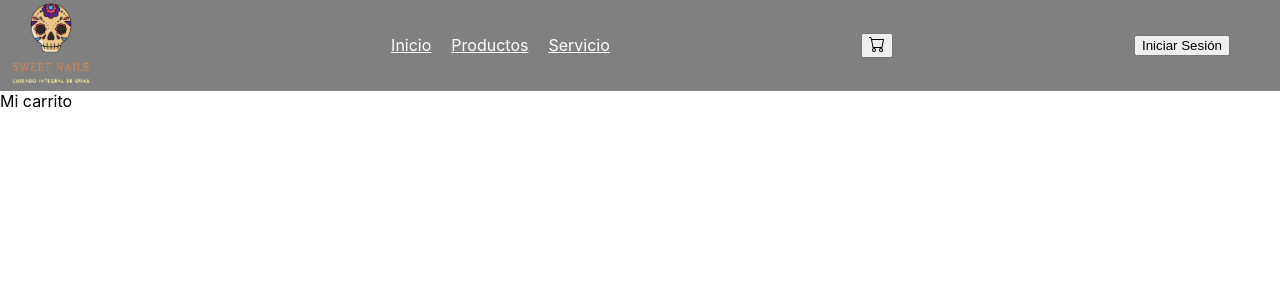
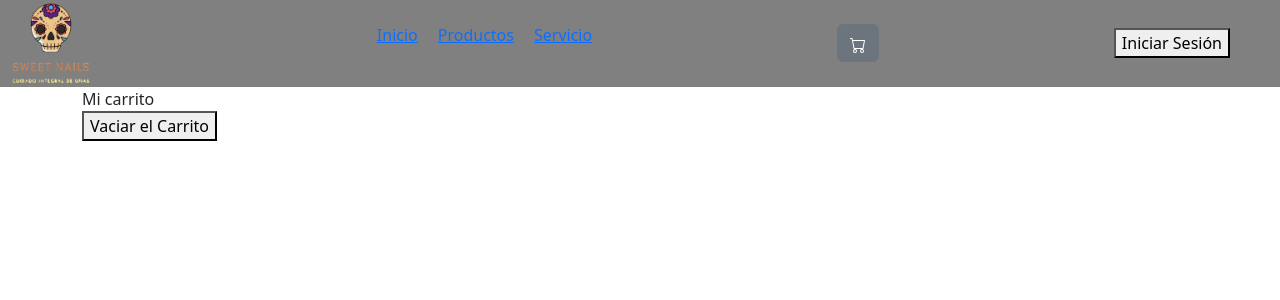
Before and after one commit to FedericoMunafo/ecommerce.reactjs, a React (Create React App) app: page /carrito in a window 1280 px wide. Shown: the top 300 px of the page. Built offline with nearby package versions, Linux system fonts and the light colour scheme.

Commit message:
agregando logica en carrito para remover agregar productos y limpiar carrito

```diff
--- a/src/Cart.Context/CartContext.js
+++ /dev/null
@@ -1,48 +0,0 @@
-import React, { useState, useContext } from "react";
-
-const CartContext = React.createContext([]);
-
-export const useCartContext = () => useContext(CartContext);
-
-const CartProvider = ({children}) => {
-  const [cart, setCart] = useState([]);
-
-  const addProduct = (Item, newCantidad) => {
-    const {cantidad = 0} = cart.find(prod => prod.id === Item.id) || {};
-    const newCart = cart.filter(prod => prod.id !== Item.id);
-    setCart([...newCart, {...Item, cantidad: cantidad + newCantidad}])
-  }
-  console.log('carrito:', cart);
-  // const addProduct = (Item, cantidad) =>{
-  //   let newCart;
-  //   let product = cart.find(product => product.id === Item.id);
-  //   if (product) {
-  //       product.cantidad += cantidad;
-  //       newCart = [...cart];
-  //   } else{
-  //       product = {...Item, cantidad : cantidad };
-  //       newCart = [...cart, product];
-  //   }
-  //   setCart(newCart);
-  // }
-
-  const clearCart = () => setCart([]);
-
-  const isInCart = (id) => cart.find(product => product.id === id) ? true : false;
-
-  const removeProduct = (id) => setCart(cart.filter(product => product.id !== id));
-
-
-  return (
-    <CartContext.Provider value={{
-      clearCart,
-      isInCart,
-      removeProduct,
-      addProduct
-    }}>
-      {children}
-    </CartContext.Provider>
-  )
-}
-
-export default CartProvider;
--- /dev/null
+++ b/src/components/CartContext/CartContext.js
@@ -0,0 +1,47 @@
+import React from 'react';
+import {useState} from 'react';
+
+export const CartContext = React.createContext();
+
+export const CartProvider = ({children})=>{
+    const [productCartList, setProductCartList] = useState([]);
+
+    const isInCart = (productId) => {
+        const productExist = productCartList.some(item => item.id === productId);
+        return productExist;
+    }
+    const addItem = (item, cantidad) =>{
+        console.log("item", item, "cantidad", cantidad)
+        const newProduct ={
+            ...item,
+            cantidad
+        }
+        console.log("newProduct", newProduct)
+
+            if (isInCart(item.id)){
+                const productPos = productCartList.findIndex(product => product.id === item.id);
+                const newArreglo = [...productCartList];
+                newArreglo[productPos].cantidad = newArreglo[productPos].cantidad + cantidad;
+                setProductCartList(newArreglo);
+            } else{
+                const newArreglo = [...productCartList];
+                newArreglo.push(newProduct);
+                setProductCartList(newArreglo);
+            }
+
+    }
+    const removeItem = (itemId)=>{
+        console.log("itemId", itemId)
+        const newArreglo = productCartList.filter(product => product.id !== itemId);
+        setProductCartList(newArreglo);
+    }
+    const clear = ()=>{
+        setProductCartList([]);
+    }
+
+    return(
+        <CartContext.Provider value ={{productCartList, addItem, removeItem, clear}}>
+        {children}
+        </CartContext.Provider>
+        )
+}
--- a/src/components/CartWidget/CartWidget.js
+++ b/src/components/CartWidget/CartWidget.js
@@ -1,7 +1,23 @@
-const CardWidget = () => {
+import React, {useContext} from "react";
+import {CartContext} from '../CartContext/CartContext'
+
+const CartWidget = () => {
+  const {productCartList, removeItem, clear}= useContext(CartContext);
+
   return (
-    <div>Mi carrito</div>
+    <div>
+      Mi carrito
+      <div>
+        {productCartList.map(producto =>(
+          <>
+          <p>{producto.title} - {producto.cantidad}</p>
+          <button onClick={()=>removeItem(producto.id)}>Eliminar del Carrito</button>
+          </>
+        ))}
+          <button onClick={clear}>Vaciar el Carrito</button>
+      </div>
+    </div>
   )
 }
 
-export default CardWidget;
+export default CartWidget;
--- a/src/components/ItemDetail/ItemDetail.js
+++ b/src/components/ItemDetail/ItemDetail.js
@@ -3,12 +3,18 @@ import Col from 'react-bootstrap/Col';
 import Row from 'react-bootstrap/Row';
 import { Link } from 'react-router-dom';
 import ItemCount from '../ItemCount/ItemCount';
-import { useState } from 'react';
+import React, { useState, useContext } from 'react';
+import { CartContext } from '../CartContext/CartContext';
+
+
 
 const ItemDetail = ({dato}) => {
+  const {addItem} = useContext(CartContext);
   const [irAlCarrito, setirAlCarrito] = useState(false);
+
   const onAdd = (cantidad)=>{
     setirAlCarrito(true);
+    addItem(dato, cantidad)
   }
 
   return (
--- a/src/components/ItemDetailContainer/ItemDetailContainer.js
+++ b/src/components/ItemDetailContainer/ItemDetailContainer.js
@@ -1,4 +1,4 @@
-import {useState, useEffect} from "react";
+import {useEffect, useState} from "react";
 import ItemDetail from "../ItemDetail/ItemDetail";
 import data from "../ItemListContainer/mock-data";
 import { useParams } from "react-router-dom";
--- a/src/index.js
+++ b/src/index.js
@@ -3,6 +3,7 @@ import ReactDOM from 'react-dom/client';
 import './index.css';
 import App from './App';
 import reportWebVitals from './reportWebVitals';
+import 'bootstrap/dist/css/bootstrap.min.css';
 
 const root = ReactDOM.createRoot(document.getElementById('root'));
 root.render(
```
Also changed, not shown: src/App.js (+4 -4 lines).
